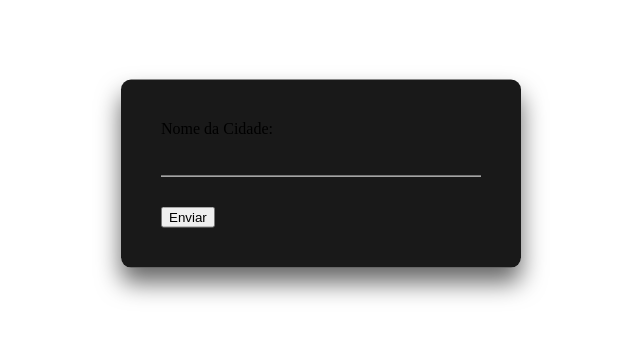
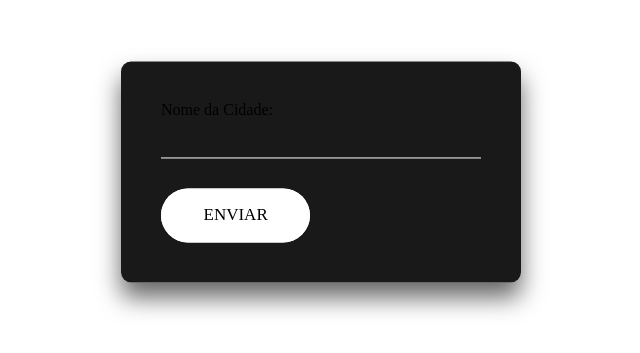
Before and after one commit to Vinipcsl/Informacoes_de_Tempo, an Angular app in the folder Informacoes-de-Tempo/: page / in a window 1280 px wide. Shown: the part 237-590 px from the top of the page, without its empty margins (319-959 px from the left). Built offline with nearby package versions, Linux system fonts and the light colour scheme.

Commit message:
estilo 07

```diff
--- a/Informacoes-de-Tempo/src/app/seletor-cidade/seletor-cidade.component.html
+++ b/Informacoes-de-Tempo/src/app/seletor-cidade/seletor-cidade.component.html
@@ -5,7 +5,7 @@
       <div class="user-box">
       <input type="text" id="nome-cidade" name="nome-cidade" required [(ngModel)] = "nomeCidade">
       </div>
-      <button type="submit" class="button2">
+      <button type="submit" class="btn">
         Enviar
       </button>
 
```
